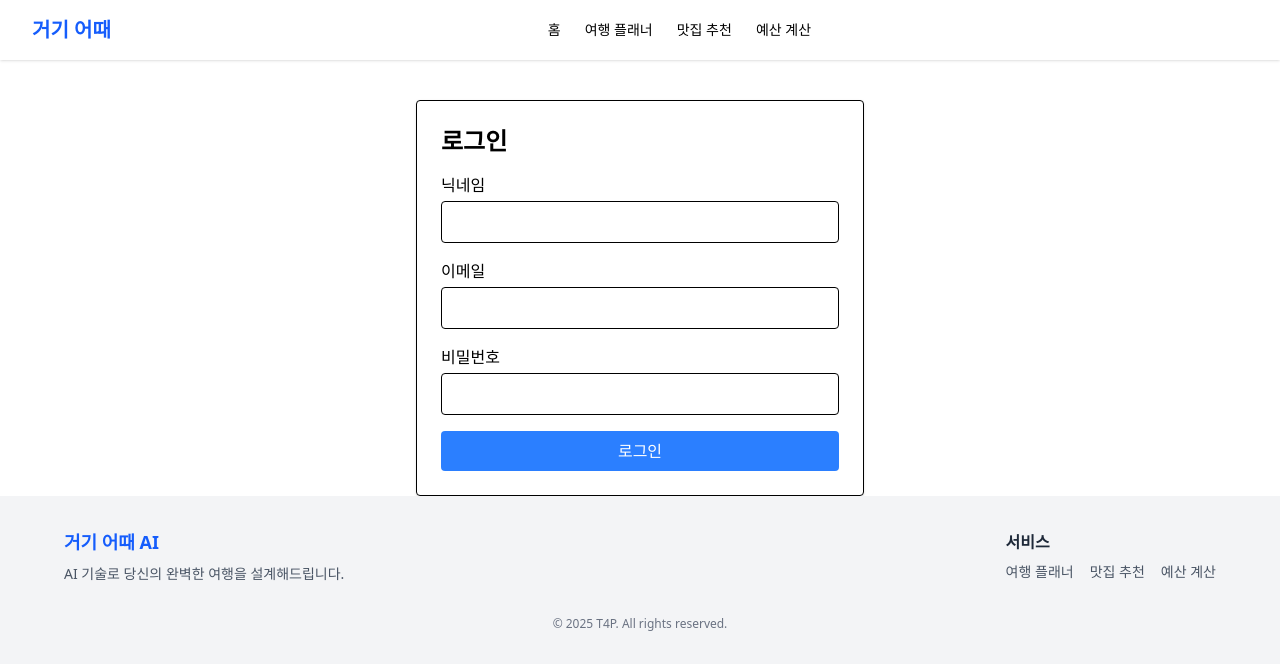
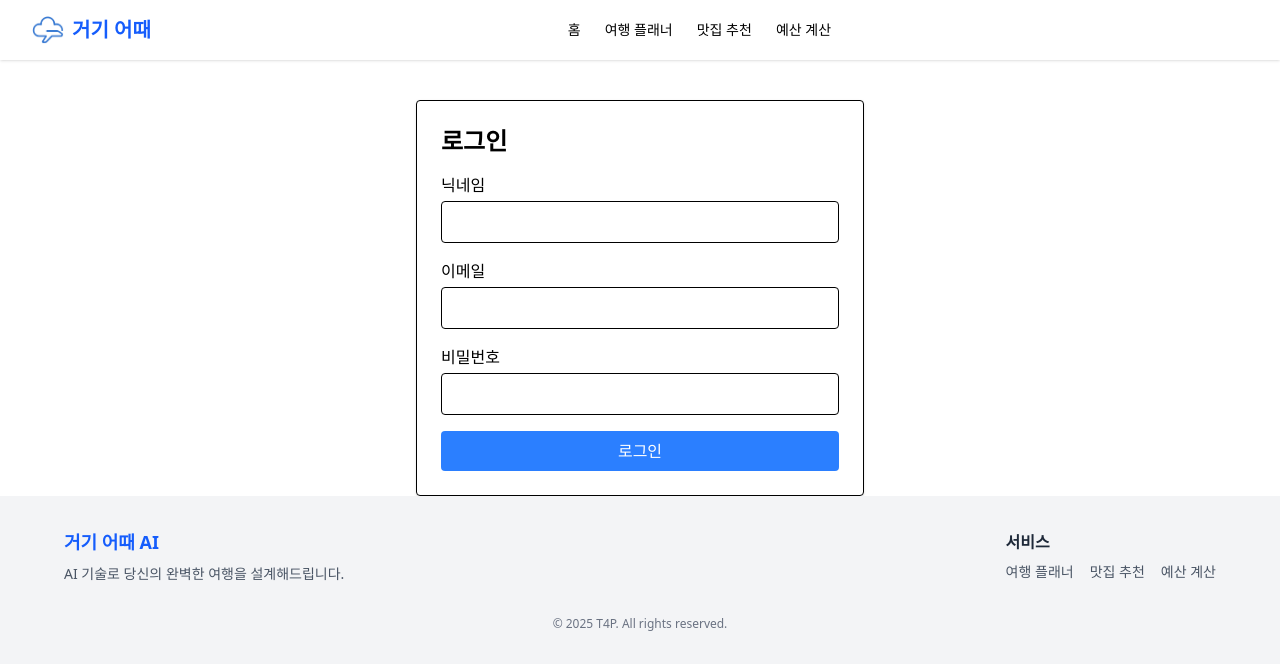
Before and after one commit to Trip4P/T4P, a React (Vite) app in the folder Frontend/: page /Login in a window 1280 px wide. Shown: the top 670 px of the page. Built offline with nearby package versions, Linux system fonts and the light colour scheme; no server answers.

Commit message:
add: 헤더에 로고 추가

```diff
--- a/Frontend/src/components/Header.jsx
+++ b/Frontend/src/components/Header.jsx
@@ -2,7 +2,8 @@ import { Link } from "react-router-dom";
 const Header = () => {
   return (
     <header className="flex justify-between items-center px-8 py-4 shadow">
-      <Link to="/" className="text-xl font-bold text-blue-600">
+      <Link to="/" className="flex items-center text-xl font-bold text-blue-600">
+        <img src="/logo.png" alt="로고" className="w-8 mr-2 h-auto"/>
         거기 어때
       </Link>
       <nav className="flex gap-6 text-sm">
```
Also changed, not shown: Frontend/public/logo.png (added).
